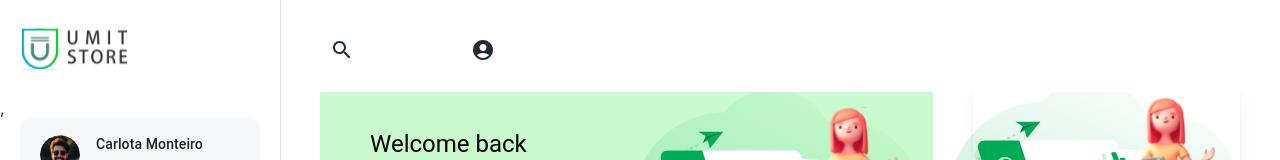
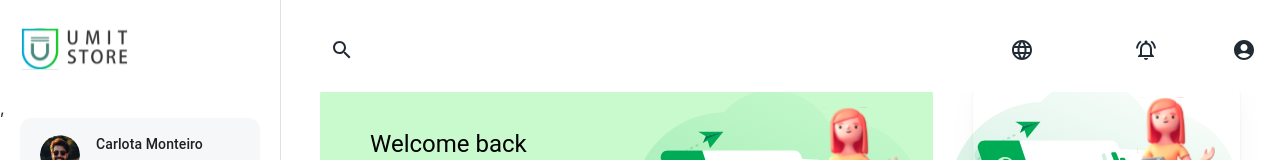
Before and after one commit to MrKadyroff/admin-panel, a React (Create React App) app: page /admin in a window 1280 px wide. Shown: the top 160 px of the page. Built offline with nearby package versions, Linux system fonts and the light colour scheme.

Commit message:
header icons fix

```diff
--- a/src/components/drawer/index.tsx
+++ b/src/components/drawer/index.tsx
@@ -1,69 +1,72 @@
 import { makeStyles, withStyles } from "@material-ui/core/styles";
-import {
-    Drawer as MUIDrawer,
-    Grid,
-} from "@material-ui/core";
-import {
-    ListItemIcon,
-    ListItemText
-} from "@mui/material";
+import { Drawer as MUIDrawer, Grid } from "@material-ui/core";
+import { ListItemIcon, ListItemText } from "@mui/material";
 import MuiListItem from "@material-ui/core/ListItem";
 import { Outlet, useNavigate, Link as RouterLink } from "react-router-dom";
-import AccountBalanceIcon from '@mui/icons-material/AccountBalance';
+import AccountBalanceIcon from "@mui/icons-material/AccountBalance";
 import AppBar from "@material-ui/core/AppBar";
-import SearchIcon from '@mui/icons-material/Search';
-import AccountCircleIcon from '@mui/icons-material/AccountCircle';
-import { Box, Typography, Avatar, Link, List, ListSubheader } from '@mui/material';
+import SearchIcon from "@mui/icons-material/Search";
+import AccountCircleIcon from "@mui/icons-material/AccountCircle";
+import NotificationIcon from "@mui/icons-material/NotificationsActiveOutlined";
+import LanguageIcon from "@mui/icons-material/LanguageOutlined";
+import {
+  Box,
+  Typography,
+  Avatar,
+  Link,
+  List,
+  ListSubheader,
+} from "@mui/material";
 import { useState } from "react";
 
 const drawerWidth = 280;
 
-const useStyles = makeStyles(theme => ({
+const useStyles = makeStyles((theme) => ({
   root: {
-        display: 'flex',
-        minHeight: '100%',
-        overflow: 'hidden'
+    display: "flex",
+    minHeight: "100%",
+    overflow: "hidden",
   },
   outlet: {
     flexGrow: 1,
-        overflow: 'auto',
-        minHeight: '100%',
+    overflow: "auto",
+    minHeight: "100%",
     paddingTop: 80,
   },
   drawer: {
     width: drawerWidth,
     flexShrink: 0,
-        marginTop: 300
+    marginTop: 300,
   },
   drawerPaper: {
     width: drawerWidth,
-        backgroundColor: "#FFFFFF"
+    backgroundColor: "#FFFFFF",
   },
   appBar: {
     width: `calc(100% - ${drawerWidth}px)`,
     height: "92px",
     marginLeft: drawerWidth,
-        backgroundColor: "#FFFFFF"
+    backgroundColor: "#FFFFFF",
   },
   toolbar: theme.mixins.toolbar,
   content: {
     flexGrow: 1,
     backgroundColor: theme.palette.background.default,
-        padding: theme.spacing(3)
+    padding: theme.spacing(3),
   },
   imgLogo: {
     width: "109px",
     height: "50px",
-        margin: "24px 20px"
+    margin: "24px 20px",
   },
   iconSearch: {
     margin: "38px 50px",
-        color: "#212B36"
+    color: "#212B36",
   },
   iconAccount: {
     margin: "38px 24px",
-        color: "#212B36"
-    }
+    color: "#212B36",
+  },
 }));
 
 const ListItem = withStyles({
@@ -74,14 +77,14 @@ const ListItem = withStyles({
       backgroundColor: "rgba(0, 171, 85, 0.08)",
       color: "#00AB55",
       "& .MuiListItemIcon-root": {
-                color: "#00AB55"
+        color: "#00AB55",
       },
     },
     "&$selected:hover": {
       backgroundColor: "rgba(0, 171, 85, 0.08)",
       color: "#00AB55",
       "& .MuiListItemIcon-root": {
-                color: "#00AB55"
+        color: "#00AB55",
       },
     },
     "&:hover": {
@@ -90,9 +93,9 @@ const ListItem = withStyles({
       "& .MuiListItemIcon-root": {
         color: "#00AB55",
       },
-        }
     },
-    selected: {}
+  },
+  selected: {},
 })(MuiListItem);
 
 export function Drawer() {
@@ -104,71 +107,126 @@ export function Drawer() {
     {
       text: "Главная",
       icon: <img src="/icons/home.svg" alt="home img" />,
-            onClick(index: number) { navigate('/admin/app'); setSelectedIndex(index) }
+      onClick(index: number) {
+        navigate("/admin/app");
+        setSelectedIndex(index);
+      },
     },
     {
       text: "Создать аукцион",
       icon: <img src="/icons/create-an-auction.svg" alt="create an auction" />,
-            onClick(index: number) { navigate('/admin/auction'); setSelectedIndex(index) }
-        }
+      onClick(index: number) {
+        navigate("/admin/auction");
+        setSelectedIndex(index);
+      },
+    },
   ];
 
-    return <div className={classes.root}>
-        <AppBar elevation={0} position="fixed" className={classes.appBar} >
-            <Grid container direction="row" alignItems="baseline" justifyContent="flex-end">
-                <Grid item xs={2}>
+  return (
+    <div className={classes.root}>
+      <AppBar elevation={0} position="fixed" className={classes.appBar}>
+        <Grid container justifyContent="space-between">
+          <Grid item>
             <SearchIcon className={classes.iconSearch} />
           </Grid>
-                <Grid item xs={10} justifyContent="flex-end">
+          <Grid item>
+            <Grid
+              container
+              justifyContent="flex-end"
+              style={{ marginLeft: 0, paddingLeft: 0 }}
+            >
+              <Grid item>
+                <LanguageIcon className={classes.iconSearch} />
+              </Grid>
+              <Grid item>
+                <NotificationIcon className={classes.iconSearch} />
+              </Grid>
+
+              <Grid item>
                 <AccountCircleIcon className={classes.iconAccount} />
               </Grid>
             </Grid>
+          </Grid>
+        </Grid>
       </AppBar>
-        <MUIDrawer variant="persistent" anchor="left" open className={classes.drawer} classes={{ paper: classes.drawerPaper }}>
-            <img alt="Logo umitstore" className={classes.imgLogo} src="/icons/logo-umitstore.svg" />,
-            <Box sx={{ mb: 2, mx: 2.5, }}>
+      <MUIDrawer
+        variant="persistent"
+        anchor="left"
+        open
+        className={classes.drawer}
+        classes={{ paper: classes.drawerPaper }}
+      >
+        <img
+          alt="Logo umitstore"
+          className={classes.imgLogo}
+          src="/icons/logo-umitstore.svg"
+        />
+        ,
+        <Box sx={{ mb: 2, mx: 2.5 }}>
           <Link underline="none" component={RouterLink} to="#">
-                    <Grid style={{
-                        display: 'flex',
-                        alignItems: 'center',
+            <Grid
+              style={{
+                display: "flex",
+                alignItems: "center",
                 padding: "16px 20px",
                 borderRadius: "12px",
                 background: "rgba(145, 158, 171, 0.08)",
-                    }}>
+              }}
+            >
               <Avatar src="/icons/avatar.svg" alt="photoURL" />
               <Box sx={{ ml: 2 }}>
-                            <Typography variant="subtitle2" sx={{ color: 'text.primary' }}>
+                <Typography variant="subtitle2" sx={{ color: "text.primary" }}>
                   Carlota Monteiro
                 </Typography>
-                            <Typography variant="body2" sx={{ color: 'text.secondary' }}>
+                <Typography variant="body2" sx={{ color: "text.secondary" }}>
                   Admin
                 </Typography>
               </Box>
             </Grid>
           </Link>
         </Box>
-            <List disablePadding sx={{ p: 2, width: "242px", height: "48px" }} subheader={<ListSubheader style={{ color: "#212B36", fontWeight: 700, fontSize: "13px", }}>GENERAL</ListSubheader>}>
+        <List
+          disablePadding
+          sx={{ p: 2, width: "242px", height: "48px" }}
+          subheader={
+            <ListSubheader
+              style={{ color: "#212B36", fontWeight: 700, fontSize: "13px" }}
+            >
+              GENERAL
+            </ListSubheader>
+          }
+        >
           {itemsList.map((item, index) => {
             const { text, icon, onClick } = item;
             return (
-                        <ListItem button key={text} onClick={() => { return onClick(index); }} selected={selectedIndex === index}>
-                            {icon && <ListItemIcon >{icon}</ListItemIcon>}
-                            <ListItemText primary={text} primaryTypographyProps={{
+              <ListItem
+                button
+                key={text}
+                onClick={() => {
+                  return onClick(index);
+                }}
+                selected={selectedIndex === index}
+              >
+                {icon && <ListItemIcon>{icon}</ListItemIcon>}
+                <ListItemText
+                  primary={text}
+                  primaryTypographyProps={{
                     fontFamily: "Public Sans",
                     fontStyle: "normal",
                     fontWeight: selectedIndex === index ? 600 : 400,
                     fontSize: "14px",
                     lineHeight: "22px",
                     color: selectedIndex === index ? "#00AB55" : "#637381",
-                            }} />
+                  }}
+                />
               </ListItem>
-                    )
+            );
           })}
         </List>
       </MUIDrawer>
       <div className={classes.outlet}>
         <Outlet />
       </div>
-
-    </div >;
+    </div>
+  );
 }
```
Also changed, not shown: 1 other file (tests, documents, lock files or other folders). Lines whose indentation alone changed are shown as unchanged.
